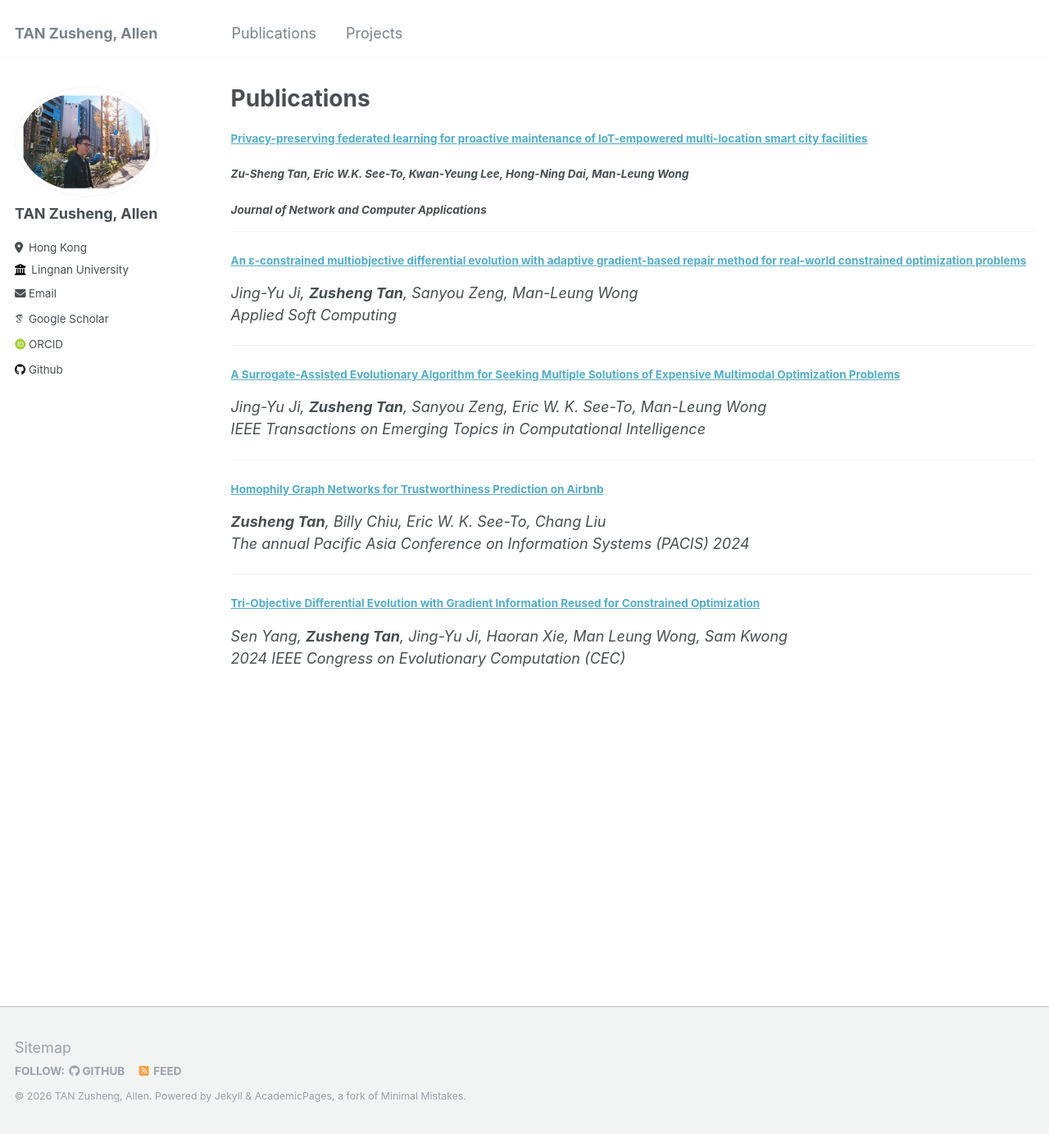
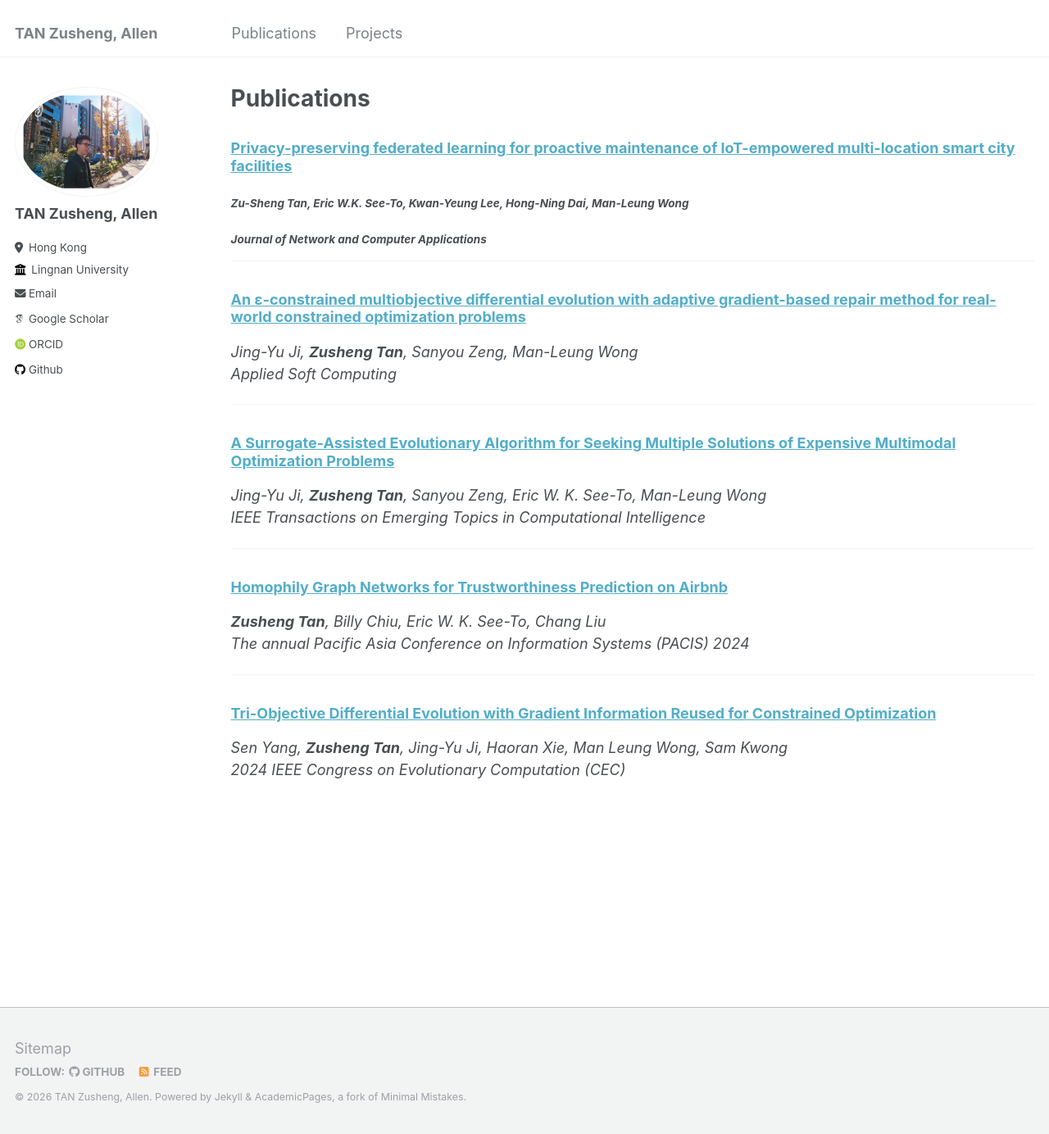
Before and after one commit to allent4n/allent4n.github.io, a Jekyll site: the page built from _pages/publications.md, in a window 1280 px wide and 1384 px high. Shown: the whole window at 82% size. Built offline with Jekyll 4.4.1, drawn with Linux system fonts in a browser that asks for light colours; some web fonts are replaced.

```diff
--- a/_pages/publications.md
+++ b/_pages/publications.md
@@ -5,29 +5,29 @@ permalink: /publications/
 author_profile: true
 ---
 
-#### [Privacy-preserving federated learning for proactive maintenance of IoT-empowered multi-location smart city facilities](https://www.sciencedirect.com/science/article/abs/pii/S1084804524001735?via%3Dihub)
+### [Privacy-preserving federated learning for proactive maintenance of IoT-empowered multi-location smart city facilities](https://www.sciencedirect.com/science/article/abs/pii/S1084804524001735?via%3Dihub)
 ###### ***Zu-Sheng Tan**, Eric W.K. See-To, Kwan-Yeung Lee, Hong-Ning Dai, Man-Leung Wong*
 ###### *Journal of Network and Computer Applications*
 
 ---
-#### [An ɛ-constrained multiobjective differential evolution with adaptive gradient-based repair method for real-world constrained optimization problems](https://www.sciencedirect.com/science/article/abs/pii/S1568494623012206)
+### [An ɛ-constrained multiobjective differential evolution with adaptive gradient-based repair method for real-world constrained optimization problems](https://www.sciencedirect.com/science/article/abs/pii/S1568494623012206)
 *Jing-Yu Ji, **Zusheng Tan**, Sanyou Zeng, Man-Leung Wong*
 *Applied Soft Computing*
 
 ---
 
-#### [A Surrogate-Assisted Evolutionary Algorithm for Seeking Multiple Solutions of Expensive Multimodal Optimization Problems](https://ieeexplore.ieee.org/abstract/document/10218982)
+### [A Surrogate-Assisted Evolutionary Algorithm for Seeking Multiple Solutions of Expensive Multimodal Optimization Problems](https://ieeexplore.ieee.org/abstract/document/10218982)
 *Jing-Yu Ji, **Zusheng Tan**, Sanyou Zeng, Eric W. K. See-To, Man-Leung Wong*
 *IEEE Transactions on Emerging Topics in Computational Intelligence*
 
 ---
 
-#### [Homophily Graph Networks for Trustworthiness Prediction on Airbnb](https://aisel.aisnet.org/pacis2024/track16_shareecon/track16_shareecon/4/)
+### [Homophily Graph Networks for Trustworthiness Prediction on Airbnb](https://aisel.aisnet.org/pacis2024/track16_shareecon/track16_shareecon/4/)
 ***Zusheng Tan**, Billy Chiu, Eric W. K. See-To, Chang Liu*
 *The annual Pacific Asia Conference on Information Systems (PACIS) 2024*
 
 ---
 
-#### [Tri-Objective Differential Evolution with Gradient Information Reused for Constrained Optimization](https://ieeexplore.ieee.org/abstract/document/10611991)
+### [Tri-Objective Differential Evolution with Gradient Information Reused for Constrained Optimization](https://ieeexplore.ieee.org/abstract/document/10611991)
 *Sen Yang, **Zusheng Tan**, Jing-Yu Ji, Haoran Xie, Man Leung Wong, Sam Kwong*
 *2024 IEEE Congress on Evolutionary Computation (CEC)*
```
